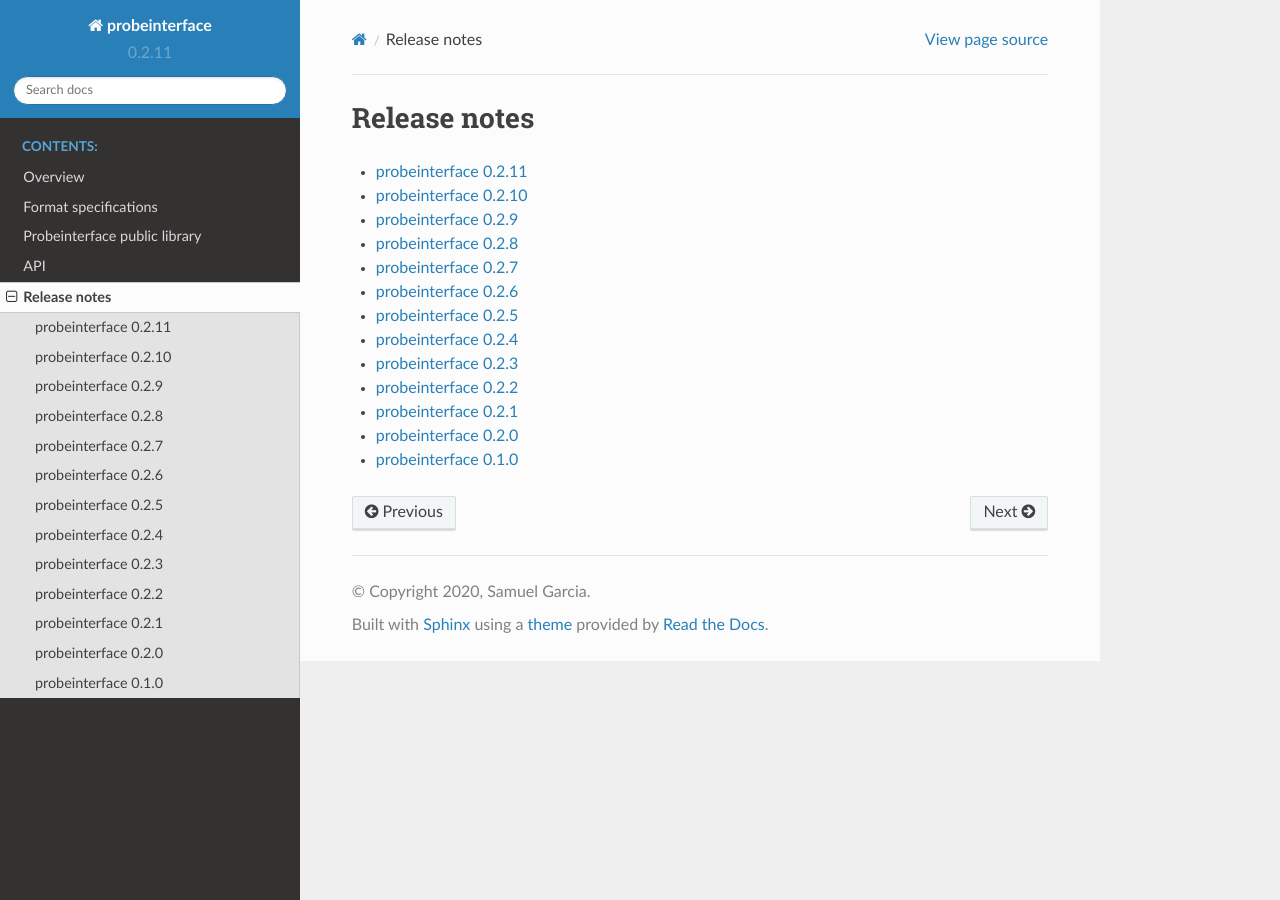
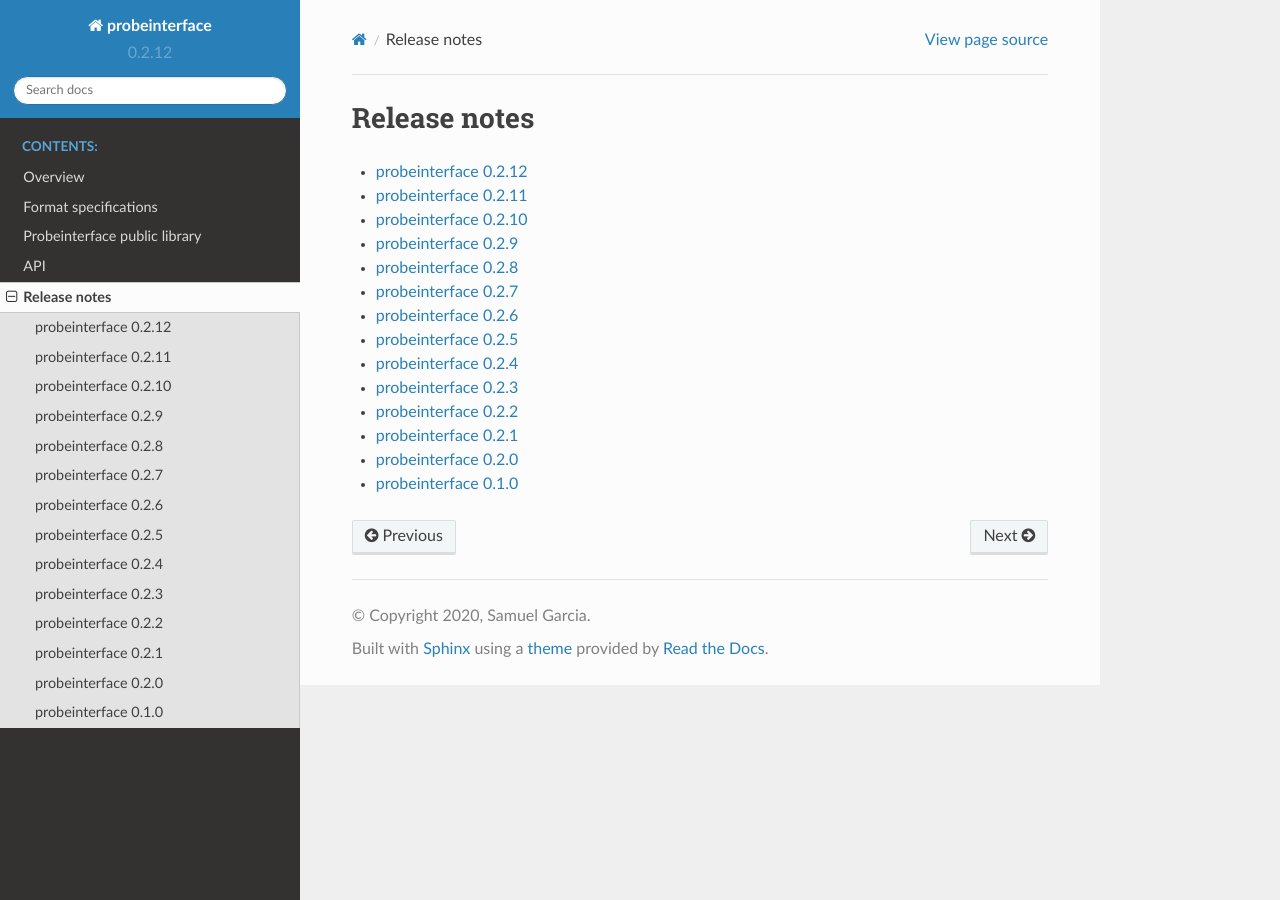
Before and after one commit to SpikeInterface/probeinterface, a Sphinx documentation site: the page built from doc/release_notes.rst, in a window 1280 px wide. Built offline with Sphinx 7.4.7 and the Read the Docs theme 2.0.0, drawn with Linux system fonts in a browser that asks for light colours; pages that are not in the unit, such as notebooks, are missing from menus.

Commit message:
Try to deploy the paquage with pyproject.toml

```diff
--- a/doc/release_notes.rst
+++ b/doc/release_notes.rst
@@ -6,6 +6,7 @@ Release notes
 .. toctree::
    :maxdepth: 1
 
+   releases/0.2.12.rst
    releases/0.2.11.rst
    releases/0.2.10.rst
    releases/0.2.9.rst
--- /dev/null
+++ b/doc/releases/0.2.12.rst
@@ -0,0 +1,7 @@
+probeinterface 0.2.12
+---------------------
+
+
+October, 10th 2022
+
+* New configuration files with pyproject.toml
--- a/pyproject.toml
+++ b/pyproject.toml
@@ -1,6 +1,6 @@
 [project]
 name = "probeinterface"
-version = "0.2.11"
+version = "0.2.12"
 authors = [
   { name="Samuel Garcia", email="sam.garcia.die@gmail.com" },
   { name="Alessio Buccino", email="alessiop.buccino@gmail.com" },
```
